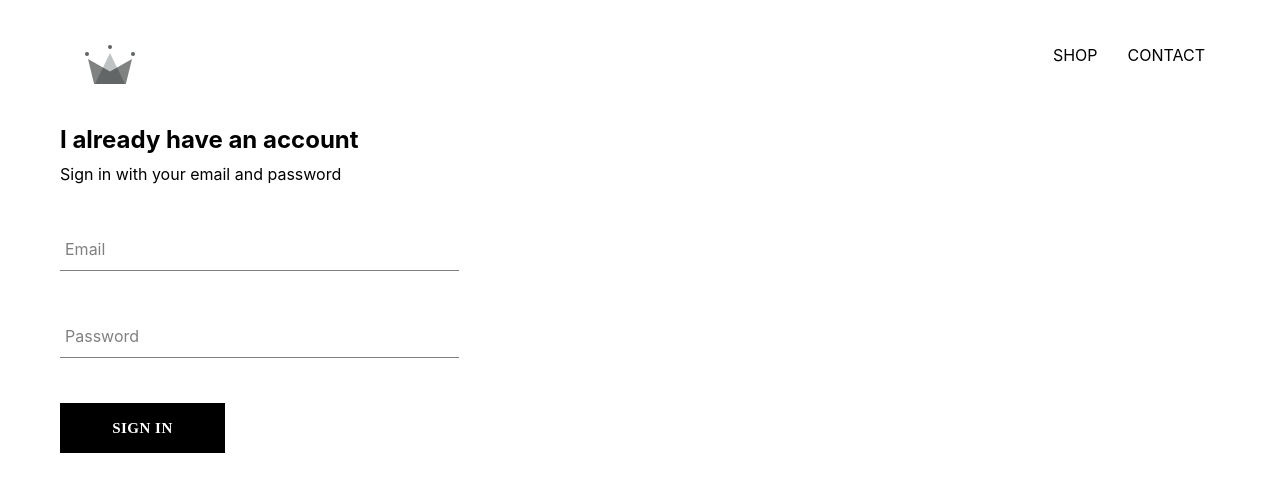
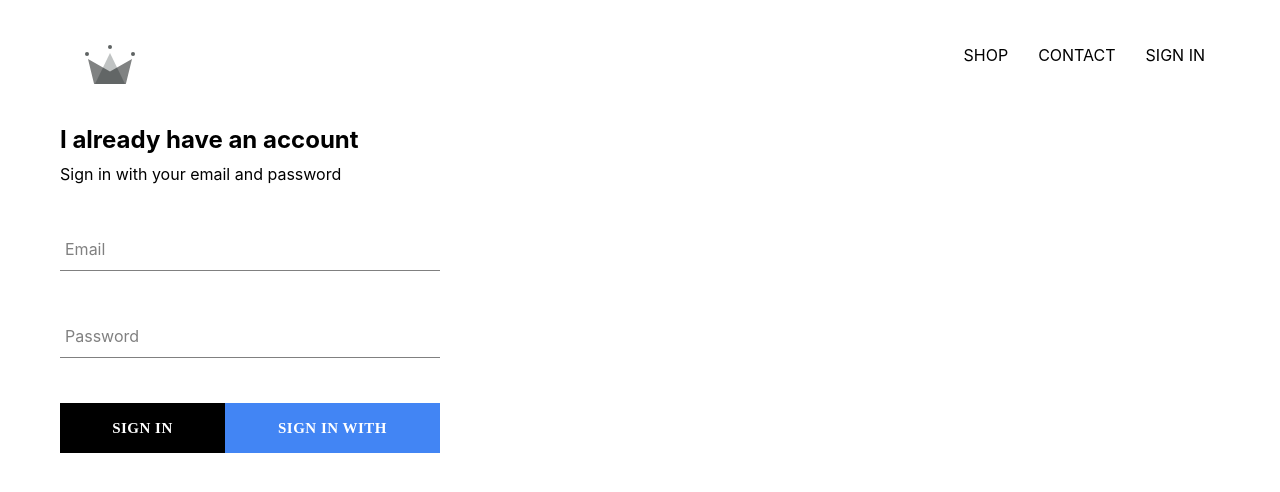
Before and after one commit to ParadoxoID/practice-clothes-shop, a React (Create React App) app: page /signin in a window 1280 px wide. Shown: the top 492 px of the page. Built offline with nearby package versions, Linux system fonts and the light colour scheme; no server answers; a web font is replaced by a local one.

Commit message:
Добавил firebase, и возможность логина/логаута через гугл

```diff
--- a/package.json
+++ b/package.json
@@ -6,6 +6,7 @@
     "@testing-library/jest-dom": "^5.14.1",
     "@testing-library/react": "^13.0.0",
     "@testing-library/user-event": "^13.2.1",
+    "firebase": "^9.8.4",
     "react": "^18.2.0",
     "react-dom": "^18.2.0",
     "react-router-dom": "^6.3.0",
--- a/src/App.css
+++ b/src/App.css
@@ -1,3 +1,7 @@
+* {
+  box-sizing: border-box;
+}
+
 body {
   font-family: 'Encode Sans Condensed';
   padding: 20px 60px;
--- a/src/App.js
+++ b/src/App.js
@@ -1,17 +1,31 @@
-import React from 'react';
+import React, { useEffect, useRef, useState } from 'react';
 import { Routes, Route } from 'react-router-dom';
+import { onAuthStateChanged } from 'firebase/auth';
 
 import HomePage from './pages/HomePage/HomePage';
 import ShopPage from './pages/ShopPage/ShopPage';
 import SignInAndSignUpPage from './pages/SignInAndSignUpPage/SignInAndSignUpPage';
 import Header from './components/Header/Header';
 
+import { auth } from './firebase/firebase.utils';
+
 import './App.css';
 
 const App = () => {
+  const [currentUser, setCurrentUser] = useState(null);
+  const unsubscribeFromAuth = useRef(null);
+
+  useEffect(() => {
+    unsubscribeFromAuth.current = onAuthStateChanged(auth, user => {
+      setCurrentUser(user);
+    });
+
+    return () => unsubscribeFromAuth.current();
+  }, []);
+
   return (
     <div>
-      <Header />
+      <Header currentUser={currentUser} />
       <Routes>
         <Route path="/" element={<HomePage />} />
         <Route path="/shop" element={<ShopPage />} />
--- a/src/components/Button/Button.jsx
+++ b/src/components/Button/Button.jsx
@@ -1,8 +1,8 @@
 import React from 'react';
 import './Button.scss';
 
-const Button = ({ children, ...props }) => (
-  <button className="custom-button" {...props}>
+const Button = ({ children, isGoogleButton, ...props }) => (
+  <button className={`${isGoogleButton ? 'google-sign-in' : ''} custom-button`} {...props}>
     {children}
   </button>
 );
--- a/src/components/Button/Button.scss
+++ b/src/components/Button/Button.scss
@@ -17,6 +17,16 @@
   &:hover {
     background-color: white;
     color: black;
-    border: 1px solid black;
+    outline: 1px solid black;
+  }
+
+  &.google-sign-in {
+    background-color: #4285f4;
+    color: white;
+
+    &:hover {
+      background-color: #357ae8;
+      outline: 1px solid #357ae8;
+    }
   }
 }
--- a/src/components/Header/Header.jsx
+++ b/src/components/Header/Header.jsx
@@ -1,9 +1,11 @@
 import React from 'react';
 import { Link } from 'react-router-dom';
+import { signOut } from 'firebase/auth';
 import { ReactComponent as Logo } from '../../assets/logo.svg';
+import { auth } from '../../firebase/firebase.utils';
 import './Header.scss';
 
-const Header = () => (
+const Header = ({ currentUser }) => (
   <div className="header">
     <Link className="logo-container" to="/">
       <Logo className="logo" />
@@ -17,6 +19,16 @@ const Header = () => (
       <Link className="option" to="/contact">
         CONTACT
       </Link>
+
+      {currentUser ? (
+        <div className="option" onClick={() => signOut(auth)}>
+          SIGN OUT
+        </div>
+      ) : (
+        <Link className="option" to="signin">
+          SIGN IN
+        </Link>
+      )}
     </div>
   </div>
 );
--- a/src/components/Header/Header.scss
+++ b/src/components/Header/Header.scss
@@ -20,6 +20,7 @@
 
     .option {
       padding: 10px 15px;
+      cursor: pointer;
     }
   }
 }
--- a/src/components/SignIn/SignIn.jsx
+++ b/src/components/SignIn/SignIn.jsx
@@ -1,6 +1,7 @@
 import React, { useState } from 'react';
 import Button from '../Button/Button';
 import FormInput from '../FormInput/FormInput';
+import { signInWithGoogle } from '../../firebase/firebase.utils';
 import './SignIn.scss';
 
 const SignIn = () => {
@@ -39,7 +40,13 @@ const SignIn = () => {
           label="Password"
           required
         />
-        <Button type="submit">Sign In</Button>
+
+        <div className="buttons">
+          <Button type="submit">Sign In</Button>{' '}
+          <Button isGoogleButton onClick={signInWithGoogle}>
+            Sign in with Google
+          </Button>
+        </div>
       </form>
     </div>
   );
--- a/src/components/SignIn/SignIn.scss
+++ b/src/components/SignIn/SignIn.scss
@@ -1,9 +1,14 @@
 .sign-in {
-  width: 30vw;
+  width: 380px;
   display: flex;
   flex-direction: column;
 
   .title {
     margin: 10px 0;
   }
+
+  .buttons {
+    display: flex;
+    justify-content: space-between;
+  }
 }
--- /dev/null
+++ b/src/firebase/firebase.utils.js
@@ -0,0 +1,28 @@
+import { initializeApp } from 'firebase/app';
+import { getFirestore } from 'firebase/firestore/lite';
+import { getAuth, GoogleAuthProvider, signInWithPopup } from 'firebase/auth';
+// https://firebase.google.com/docs/web/setup#available-libraries
+
+// Your web app's Firebase configuration
+const firebaseConfig = {
+  apiKey: 'AIzaSyCe5xo8ztEv8QmKQlS5JHllOa05FNNeyqg',
+  authDomain: 'clothes-store-f0f31.firebaseapp.com',
+  projectId: 'clothes-store-f0f31',
+  storageBucket: 'clothes-store-f0f31.appspot.com',
+  messagingSenderId: '693003612021',
+  appId: '1:693003612021:web:59fa465db076411036ed3c'
+};
+
+// Initialize Firebase
+const app = initializeApp(firebaseConfig);
+export const auth = getAuth(app);
+//! firestore === db
+// Разные источники обзывают их по разному.
+export const db = getFirestore(app);
+
+
+const provider = new GoogleAuthProvider();
+provider.setCustomParameters({prompt: 'select_account'});
+export const signInWithGoogle = () => signInWithPopup(auth, provider);
+
+// export default firebase;
```
Also changed, not shown: 1 other file (tests, documents, lock files or other folders).
